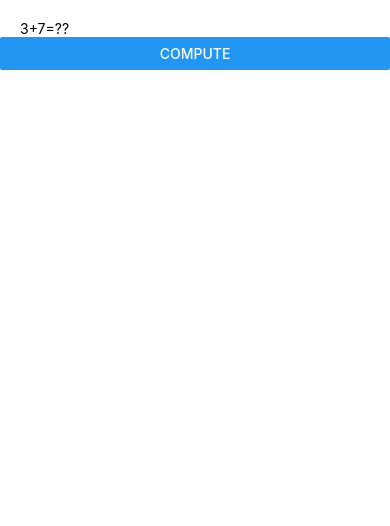
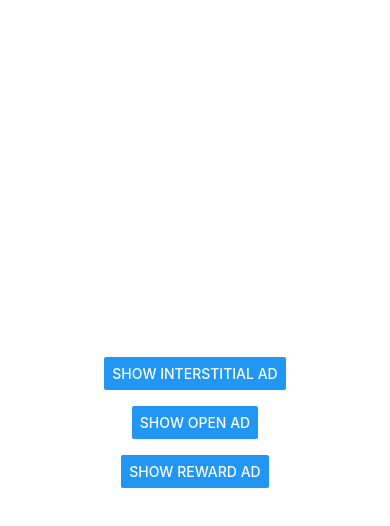
Before and after one commit to pubstar-io/react-native-sdk, a React Native app in the folder ExampleApp/: screen / in a window 390 px wide. Shown: the top 526 px of the page. Built offline with nearby package versions, Linux system fonts and the light colour scheme; what rtn-pubstar would draw is missing.

Commit message:
setup interstitial, open and rewarded ads in ExampleApp

```diff
--- a/ExampleApp/App.tsx
+++ b/ExampleApp/App.tsx
@@ -4,9 +4,14 @@
  *
  * @format
  */
-import React, { use } from 'react';
-import { useState, useEffect } from 'react';
-import { SafeAreaView, StatusBar, Text, Button } from 'react-native';
+import React from 'react';
+import {
+  SafeAreaView,
+  StatusBar,
+  View,
+  Button,
+  StyleSheet,
+} from 'react-native';
 import RTNPubstar from 'rtn-pubstar/js/NativeRTNPubstar';
 import Pubstar from 'rtn-pubstar/js/Pubstar';
 
@@ -22,11 +27,9 @@ async function initRTNPubstar() {
 initRTNPubstar();
 
 const App = () => {
-  const [result, setResult] = useState<number | null>(null);
-
-  async function onButtonClick() {
+  async function onButtonClick(adId: string) {
     Pubstar.loadAndShowAd(
-      '1233/99228313584',
+      adId,
       {
         onError: errorCode => {
           console.error('Ad load error:', errorCode);
@@ -36,7 +39,7 @@ const App = () => {
         },
       },
       {
-        onAdHide: (reward) => {
+        onAdHide: reward => {
           console.log('Ad hidden', reward);
         },
         onAdShowed: () => {
@@ -47,21 +50,42 @@ const App = () => {
         },
       },
     );
-
-    const value = await RTNPubstar?.add(3, 7);
-    console.log('Result:', value);
-    setResult(value ?? null);
   }
 
   return (
-    <SafeAreaView>
+    <SafeAreaView style={styles.safeArea}>
       <StatusBar barStyle={'dark-content'} />
-      <Text style={{ marginLeft: 20, marginTop: 20 }}>
-        3+7={result ?? '??'}
-      </Text>
-      <Button title="Compute" onPress={onButtonClick} />
+
+      <View style={styles.container}>
+        <Button
+          title="Show Interstitial Ad"
+          onPress={() => onButtonClick('1233/99228313582')}
+        />
+        <Button
+          title="Show Open Ad"
+          onPress={() => onButtonClick('1233/99228313583')}
+        />
+        <Button
+          title="Show Reward Ad"
+          onPress={() => onButtonClick('1233/99228313584')}
+        />
+      </View>
     </SafeAreaView>
   );
 };
 
+const styles = StyleSheet.create({
+  safeArea: {
+    flex: 1,
+    backgroundColor: 'white',
+  },
+  container: {
+    flex: 1,
+    justifyContent: 'center',
+    alignItems: 'center',
+    padding: 16,
+    gap: 16,
+  },
+});
+
 export default App;
```
